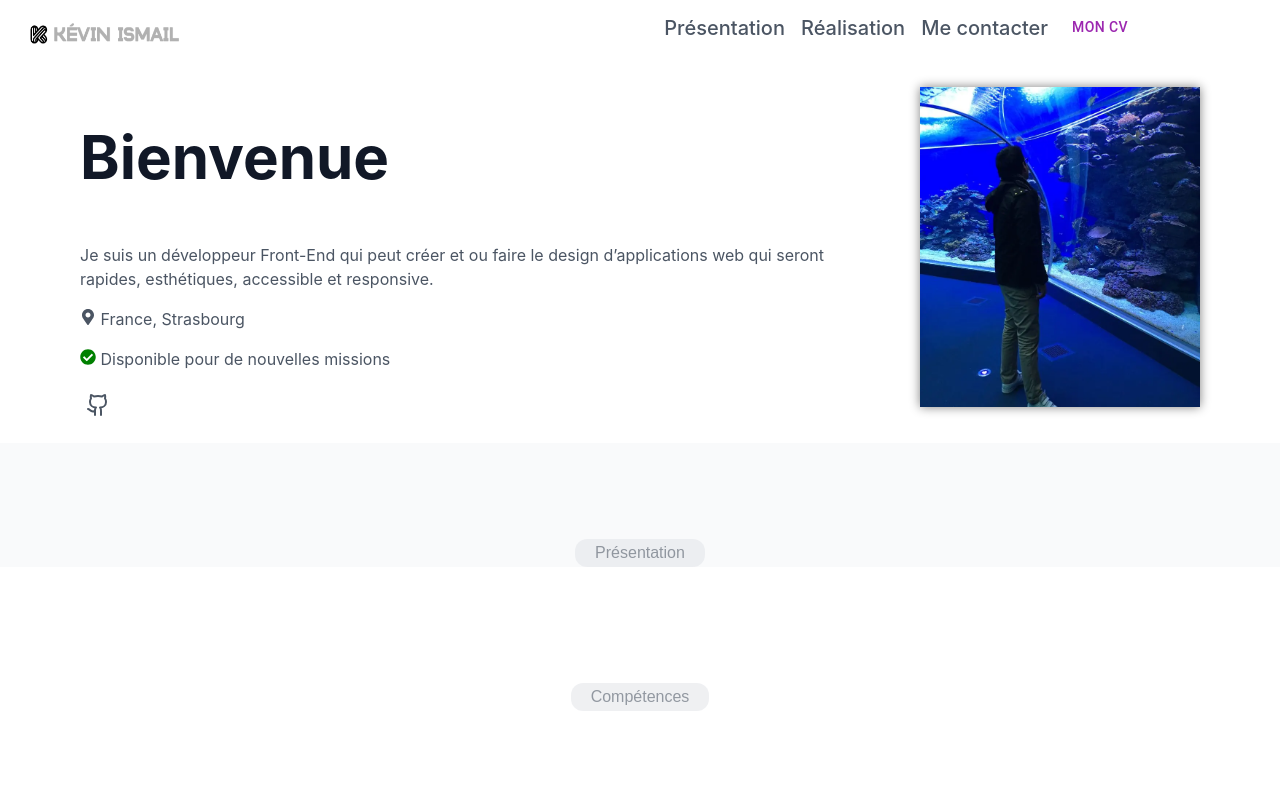
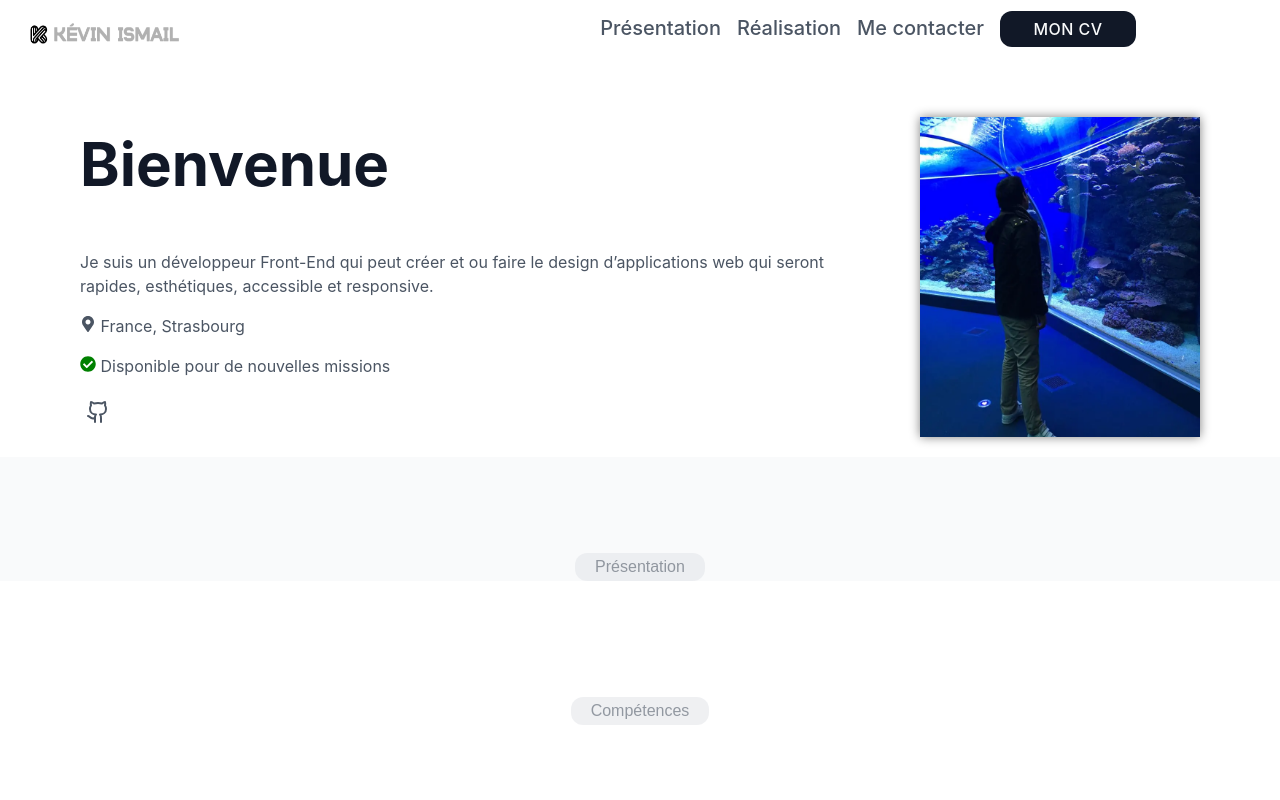
Before and after one commit to kevinismail/Portfolio, a React (Create React App) app: page / in a window 1280 px wide. Shown: the top 800 px of the page. Built offline with nearby package versions, Linux system fonts and the light colour scheme; some icons are missing.

Commit message:
changement du boutton cv pour esthetique maquette + bienvenue + versionig

```diff
--- a/src/components/header.js
+++ b/src/components/header.js
@@ -13,7 +13,7 @@ function Header() {
           <a href="#presentation" className="link">Présentation</a>
         <a href="#realisation" className="link">Réalisation</a>
         <a href="#contact" className="link">Me contacter</a>
-          <Button color="secondary"component="a" href={cv} download="mon-cv.pdf">
+          <Button className="cv-button" color="secondary"component="a" href={cv} download="mon-cv.pdf">
  Mon CV
 </Button>
         </div>
--- a/src/pages/homePage/bienvenue.js
+++ b/src/pages/homePage/bienvenue.js
@@ -20,10 +20,11 @@ function BienvenueComponent() {
 
     </div>
   </div>
+
+
   </div>
   <div className="image-container">
         <img src={welcomeImage} alt="ohh un aquarium" className='image1'/>
-
     </div>
 
   </section>
--- a/src/style/bienvenue.scss
+++ b/src/style/bienvenue.scss
@@ -4,18 +4,29 @@
   gap: 2rem;
  }
 
+
   .welcome-section {
-    width: calc(100vw - 160px); /* 100% de la largeur de la fenêtre de visualisation moins 160px de padding */
- padding: 1rem 5rem;
     display: flex;
     align-items: center;
     justify-content: space-between;
     width: calc(100vw - 160px); /* 100% de la largeur de la fenêtre de visualisation moins 160px de padding */
     padding: 1rem 5rem;
-
 }
 
 
+ .icones {
+  display: flex;
+  align-items: center;
+ }
+
+ .image1 {
+  margin-top: 46px;
+  object-fit: cover;
+  width: 280px;
+  height: 320px;
+  box-shadow: 0 0 10px grey;
+
+ }
 
  @media (max-width: 768px) {
   .grid-container {
@@ -29,15 +40,3 @@
   width: 100%;
   }
  }
-
-   .icones {
-    display: flex;
-    align-items: center;
-   }
-
-   .image1 {
-    object-fit: cover;
-    width: 280px;
-    height: 320px;
-    box-shadow: 0 0 10px grey;
-   }
--- a/src/style/button.scss
+++ b/src/style/button.scss
@@ -5,3 +5,18 @@
 
 
 }
+.container .cv-button {
+    width: 136px;
+    height: 36px;
+    padding: 6px 16px;
+    background: #111827;
+    border-radius: 12px;
+    color: #F9FAFB;
+    font-size: 16px;
+    font-family: 'Inter', sans-serif;
+    font-weight: 500;
+    line-height: 24px;
+    word-wrap: break-word;
+    margin-top: -5px;
+
+}
--- a/src/style/header.scss
+++ b/src/style/header.scss
@@ -24,7 +24,9 @@
   gap: 1rem; /* 16px / 16px = 1rem */
   margin-left: auto;
  }
-
+ .link-group .link {
+  white-space: nowrap;
+}
 
 
 
```
Also changed, not shown: src/style/presentation.scss (line endings or trailing spaces). Lines whose indentation alone changed are shown as unchanged.
